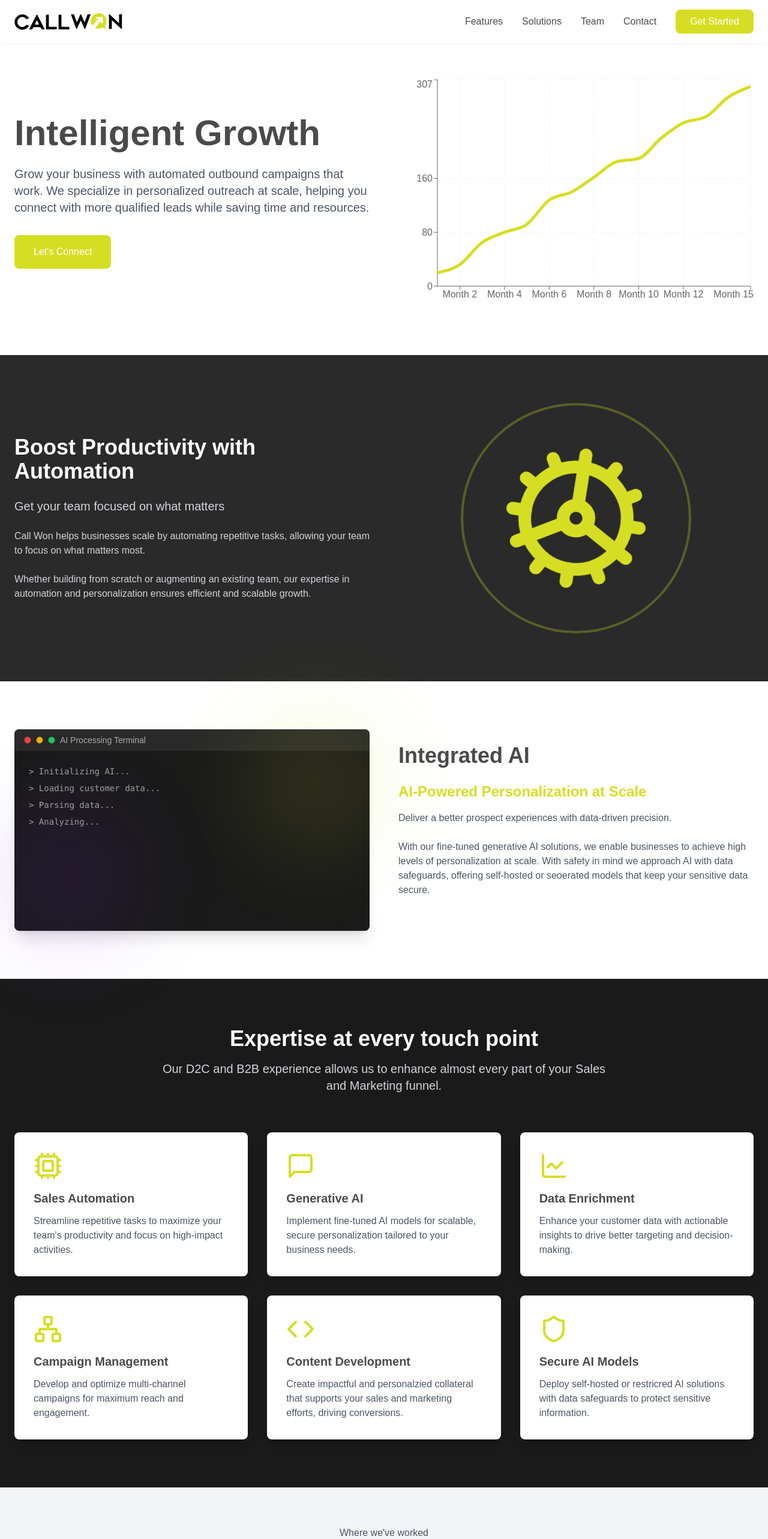
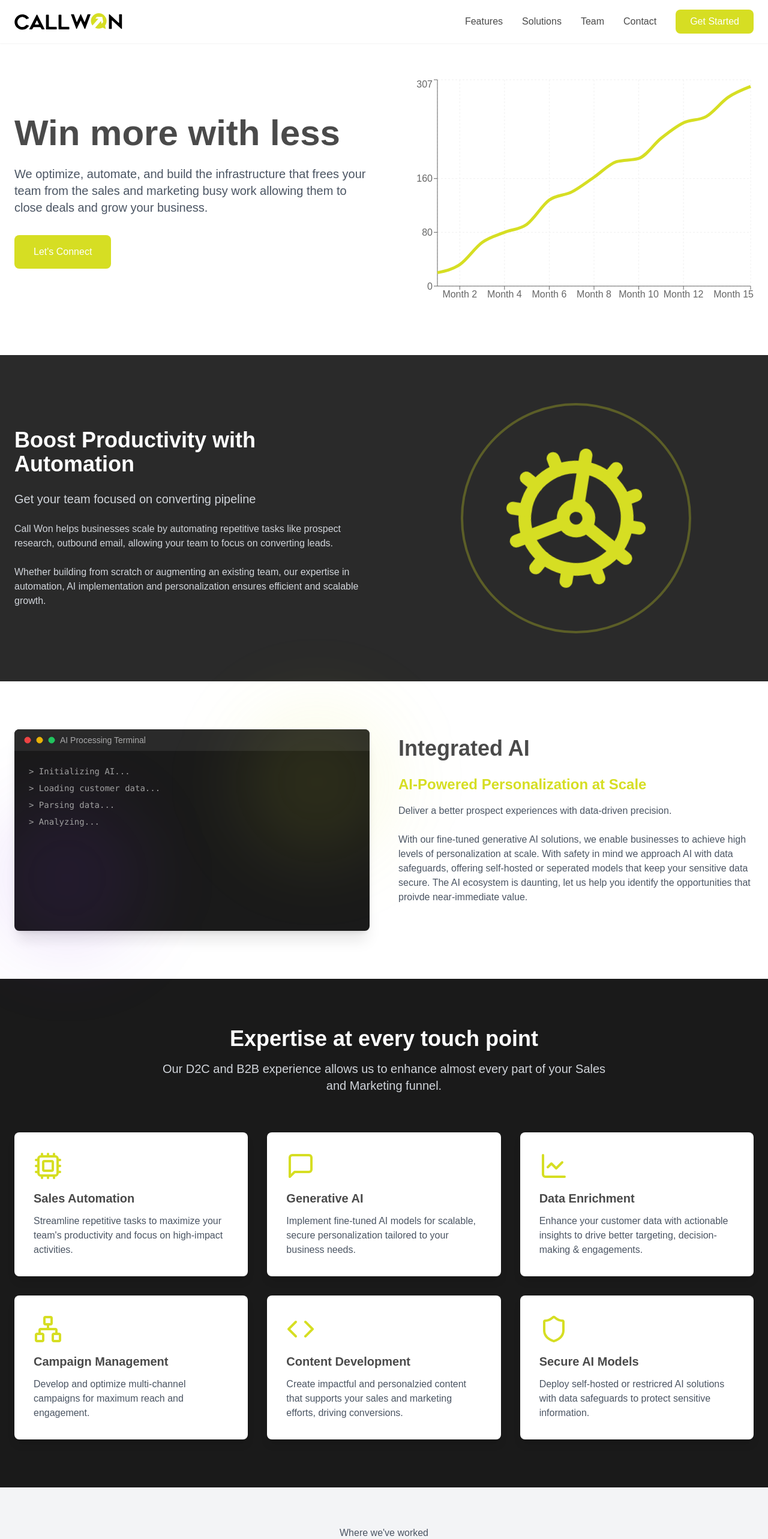
Before and after one commit to DaleOC/callwon, a Next.js app: page / in a window 1280 px wide. Shown: the top 2566 px of the page at 60% size. Built offline with nearby package versions, Linux system fonts and the light colour scheme.

Commit message:
copy enhancement

```diff
--- a/src/app/page.tsx
+++ b/src/app/page.tsx
@@ -206,9 +206,9 @@ const Website = () => {
               className={`transform transition-all duration-1000 ${isVisible.hero ? 'translate-x-0 opacity-100' : '-translate-x-10 opacity-0'
                 }`}
             >
-              <h1 className="text-6xl font-bold text-[#4A4A4A] mb-6">Intelligent Growth</h1>
+              <h1 className="text-6xl font-bold text-[#4A4A4A] mb-6">Win more with less</h1>
               <p className="text-xl text-gray-600 mb-8">
-                Grow your business with automated outbound campaigns that work. We specialize in personalized outreach at scale, helping you connect with more qualified leads while saving time and resources.
+               We optimize, automate, and build the infrastructure that frees your team from the sales and marketing busy work allowing them to close deals and grow your business.
               </p>
               <button
                 onClick={() => smoothScrollTo("contact")}
@@ -258,13 +258,13 @@ const Website = () => {
                 Boost Productivity with Automation
               </h2>
               <p className="text-xl text-gray-300 mb-6">
-                Get your team focused on what matters
+                Get your team focused on converting pipeline
               </p>
               <p className="text-gray-300 mb-6">
-                Call Won helps businesses scale by automating repetitive tasks, allowing your team to focus on what matters most.
+                Call Won helps businesses scale by automating repetitive tasks like prospect research, outbound email, allowing your team to focus on converting leads.
               </p>
               <p className="text-gray-300">
-                Whether building from scratch or augmenting an existing team, our expertise in automation and personalization ensures efficient and scalable growth.
+                Whether building from scratch or augmenting an existing team, our expertise in automation, AI implementation and personalization ensures efficient and scalable growth.
               </p>
             </div>
             <div className="relative h-96">
@@ -314,8 +314,8 @@ const Website = () => {
               <p className="text-gray-600 mb-8">
                 With our fine-tuned generative AI solutions, we enable businesses to achieve
                 high levels of personalization at scale. With safety in mind we approach
-                AI with data safeguards, offering self-hosted or seoerated models that keep your sensitive
-                data secure.
+                AI with data safeguards, offering self-hosted or seperated models that keep your sensitive
+                data secure. The AI ecosystem is daunting, let us help you identify the opportunities that proivde near-immediate value.
               </p>
             </div>
           </div>
@@ -349,7 +349,7 @@ const Website = () => {
             <ServiceCard
               icon={ChartLine}
               title="Data Enrichment"
-              description="Enhance your customer data with actionable insights to drive better targeting and decision-making."
+              description="Enhance your customer data with actionable insights to drive better targeting, decision-making & engagements."
             />
             <ServiceCard
               icon={Network}
@@ -359,7 +359,7 @@ const Website = () => {
             <ServiceCard
               icon={Code}
               title="Content Development"
-              description="Create impactful and personalzied collateral that supports your sales and marketing efforts, driving conversions."
+              description="Create impactful and personalzied content that supports your sales and marketing efforts, driving conversions."
             />
             <ServiceCard
               icon={Shield}
@@ -462,9 +462,9 @@ const Website = () => {
           <div className="max-w-4xl mx-auto bg-[#2A2A2A] rounded-lg shadow-xl overflow-hidden">
             <div className="grid md:grid-cols-2">
               <div className="p-12">
-                <h3 className="text-3xl font-bold text-white mb-6">Let&#39;s Work Together</h3>
+                <h3 className="text-3xl font-bold text-white mb-6">Let&#39;s Do More!</h3>
                 <p className="text-gray-300 mb-8">
-                  Connect with us to transform your sales and marketing efforts.
+                  Connect with us to amplify your sales and marketing.
                 </p>
                 <div className="space-y-4">
                   <div className="flex items-center space-x-4">
```
